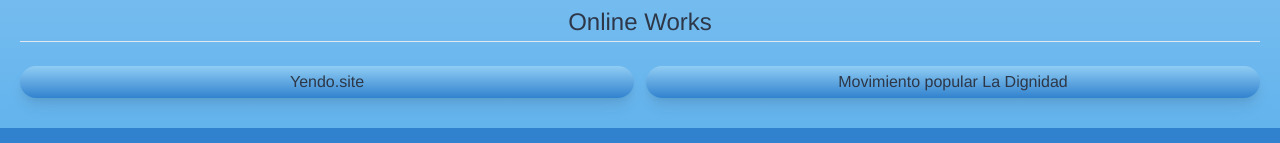
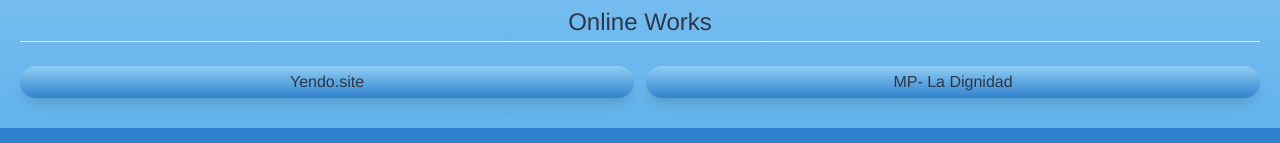
Before and after one commit to franlgr/curriculum, a Vue app: page / in a window 1280 px wide. Shown: the part 657-800 px from the top of the page. Built offline with nearby package versions, Linux system fonts and the light colour scheme; what vuejs-noty would draw is missing.

Commit message:
masdetalle

```diff
--- a/src/views/HomeView.vue
+++ b/src/views/HomeView.vue
@@ -149,7 +149,7 @@
                 <div v-on:click="success =!success"
                   class="bg-gradient-to-b from-blue-300 to-blue-600 w-1/2 hover:bg-green-200 py-1 shadow-lg shadow-teal-500/50 rounded-full">
                   <div class="flex justify-center items-center">
-                    <p>Movimiento popular La Dignidad</p>
+                    <p>MP- La Dignidad</p>
                   </div>
                 </div>
               </div>
```
